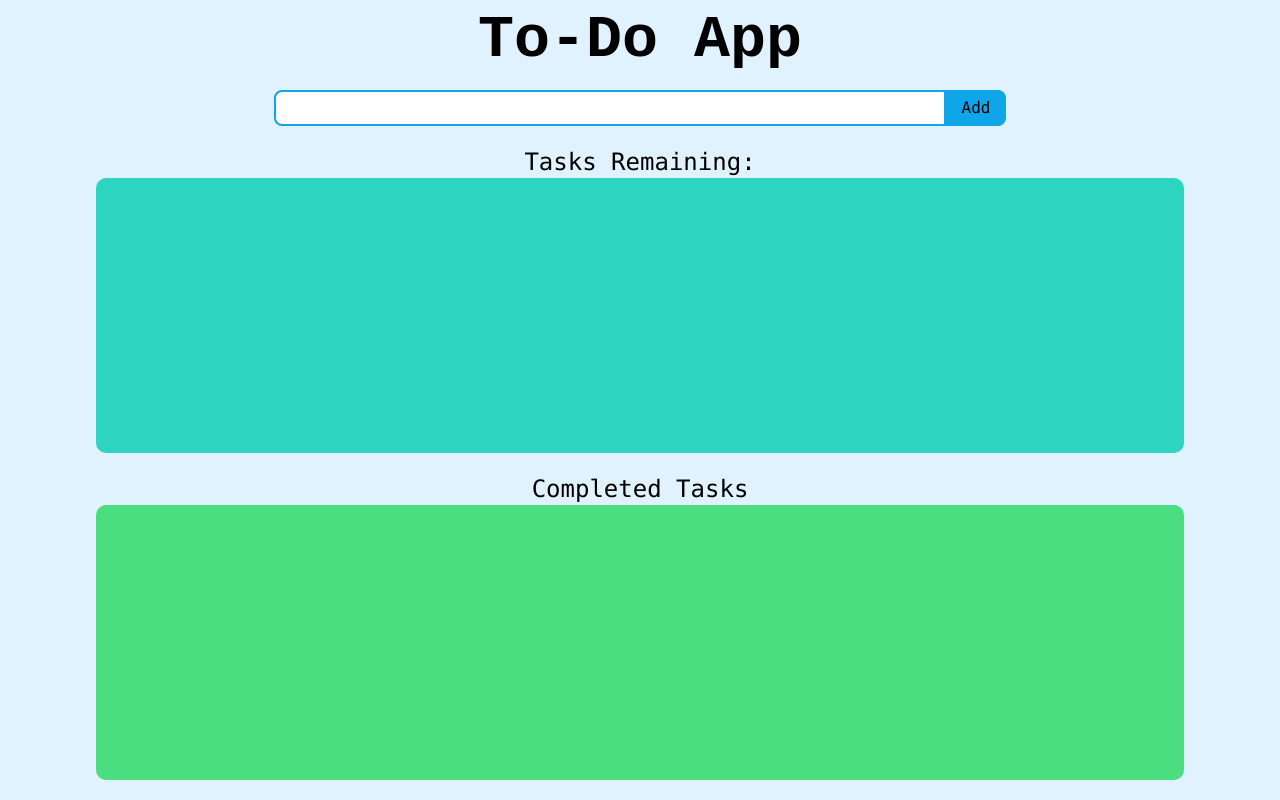
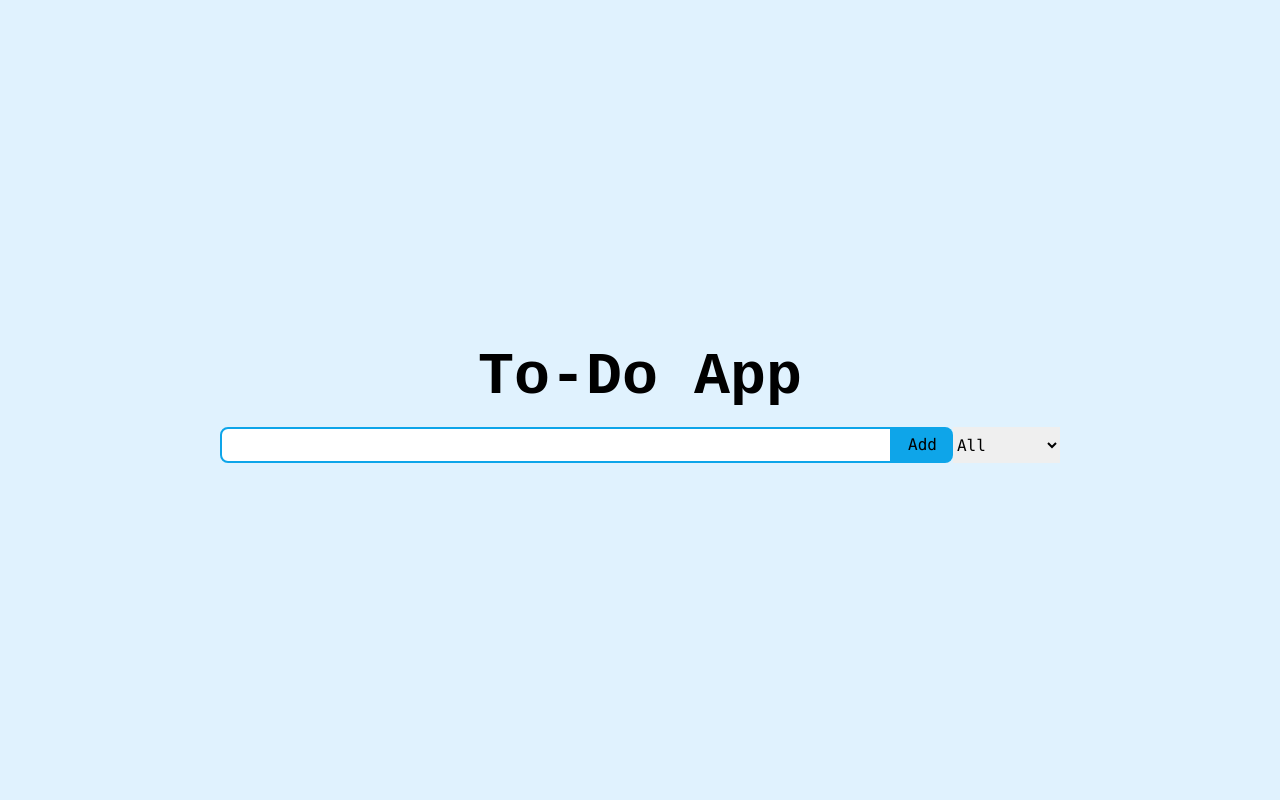
Before and after one commit to Yixin88/react-todo-list, a React (Create React App) app: page / in a window 1280 px wide. Built offline with nearby package versions, Linux system fonts and the light colour scheme.

Commit message:
added filter for all, todo and completed

```diff
--- a/src/App.js
+++ b/src/App.js
@@ -6,6 +6,7 @@ import React, { useContext, useState, useEffect } from 'react'
 function App() {
 
   const [input, setInput] = useState("");
+  const [filter, setFilter] = useState("All");
   const {task, setTask} = useContext(Tasks);
   const {numberOfTask, setNumberOfTask} = useContext(numOfTask);
 
@@ -61,7 +62,6 @@ function App() {
     }))
   }
 
-
   return (
     <div className="divBox flex flex-col items-center justify-center h-screen w-screen font-mono bg-sky-100">
 
@@ -70,10 +70,18 @@ function App() {
       <div className='flex justify-center mt-[20px]'>
         <input className='border-2 border-sky-500 rounded-l-lg px-4 py-1 max-w-2xl min-w-[300px] w-[70vw]' type="text" value={input} onChange={(e) => setInput(e.target.value)} />
         <button className='rounded-r-lg bg-sky-500 px-4 py-1 hover:bg-green-500' onClick={() => addTodo(input)}>Add</button>
+          <select onChange={(e)=>setFilter(e.target.value)}>
+            <option value="all">All</option>
+            <option value="todo">To-Do</option>
+            <option value="completed">Completed</option>
+          </select>
       </div>
 
+
+      {filter && <div>
+        {(filter === "todo" || filter === "all") &&
+          <div className='flex flex-col items-center'>
             <p className='mt-[20px] text-2xl'>Tasks Remaining: {numberOfTask}</p>
-
             <ul className='flex flex-col gap-y-2 p-4 h-96 bg-teal-400 max-w-6xl min-w-[320px] w-[85vw] items-center rounded-[10px]'>
               {task.filter((arrayItem)=> arrayItem.complete !== true).map((item) => {
               return(
@@ -87,9 +95,14 @@ function App() {
               )
             })}
             </ul>
+          </div>
+        }
 
+
+
+        {(filter === "completed" || filter === "all") &&
+          <div className='flex flex-col items-center'>
             <h2 className='mt-[20px] text-2xl'>Completed Tasks</h2>
-
             <ul className='flex flex-col gap-y-2 p-4 h-96 bg-green-400 max-w-6xl min-w-[320px] w-[85vw] items-center rounded-[10px] mb-[20px]'>
               {task.filter((arrayItem)=> arrayItem.complete === true).map((item) => {
                 return(
@@ -101,6 +114,9 @@ function App() {
               })}
             </ul>
           </div>
+        }
+      </div>}
+      </div>
   );
 }
 
```
Lines whose indentation alone changed are shown as unchanged.
